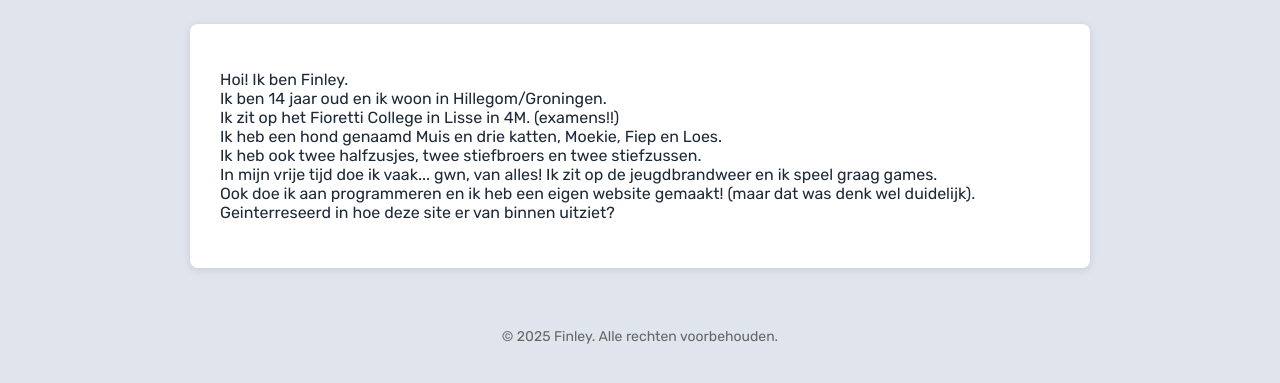
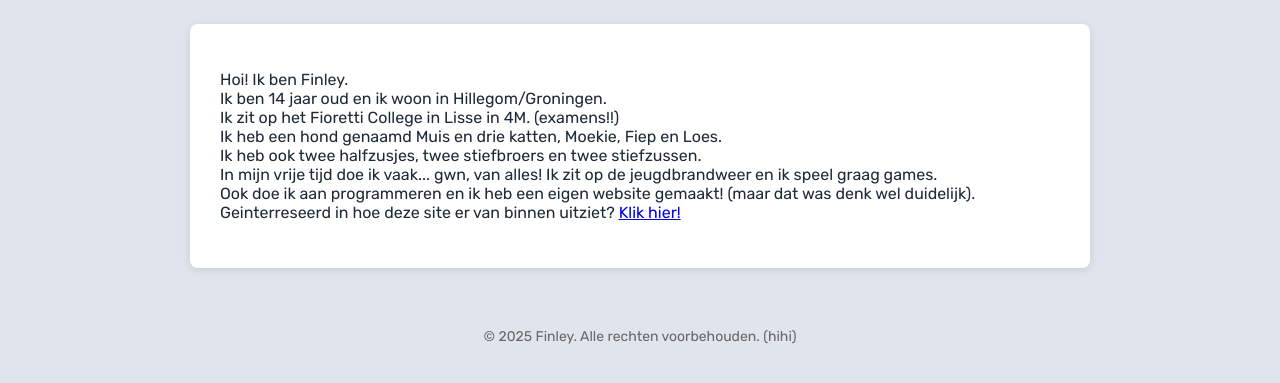
Before and after one commit to Nemehob/Mijn_site, a plain HTML site: page index2.html in a window 1280 px wide. Shown: the part 279-662 px from the top of the page. Drawn offline with Linux system fonts and the light colour scheme.

Commit message:
Update index2.html

```diff
--- a/index2.html
+++ b/index2.html
@@ -110,12 +110,12 @@
     Ik heb ook twee halfzusjes, twee stiefbroers en twee stiefzussen.<br>
     In mijn vrije tijd doe ik vaak... gwn, van alles! Ik zit op de jeugdbrandweer en ik speel graag games.<br>
     Ook doe ik aan programmeren en ik heb een eigen website gemaakt! (maar dat was denk wel duidelijk).<br>
-    Geinterreseerd in hoe deze site er van binnen uitziet? </p>
+    Geinterreseerd in hoe deze site er van binnen uitziet? <a href="https://github.com/Nemehob/Mijn_site/tree/main" target="_blank">Klik hier!</a></p>
   </div>
 </section>
 
 <footer>
-  &copy; 2025 Finley. Alle rechten voorbehouden.
+  &copy; 2025 Finley. Alle rechten voorbehouden. (hihi)
 </footer>
 
 </body>
```
